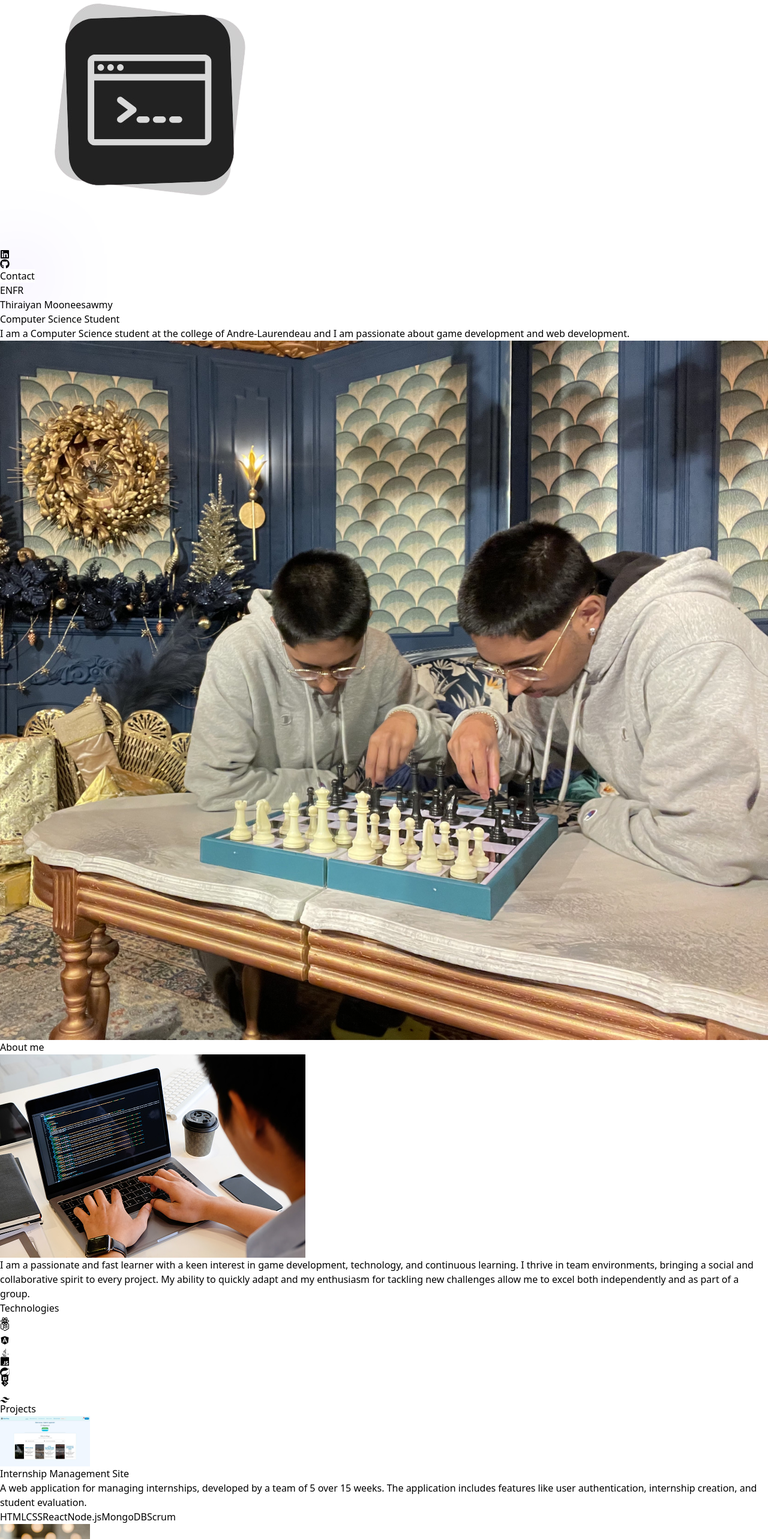
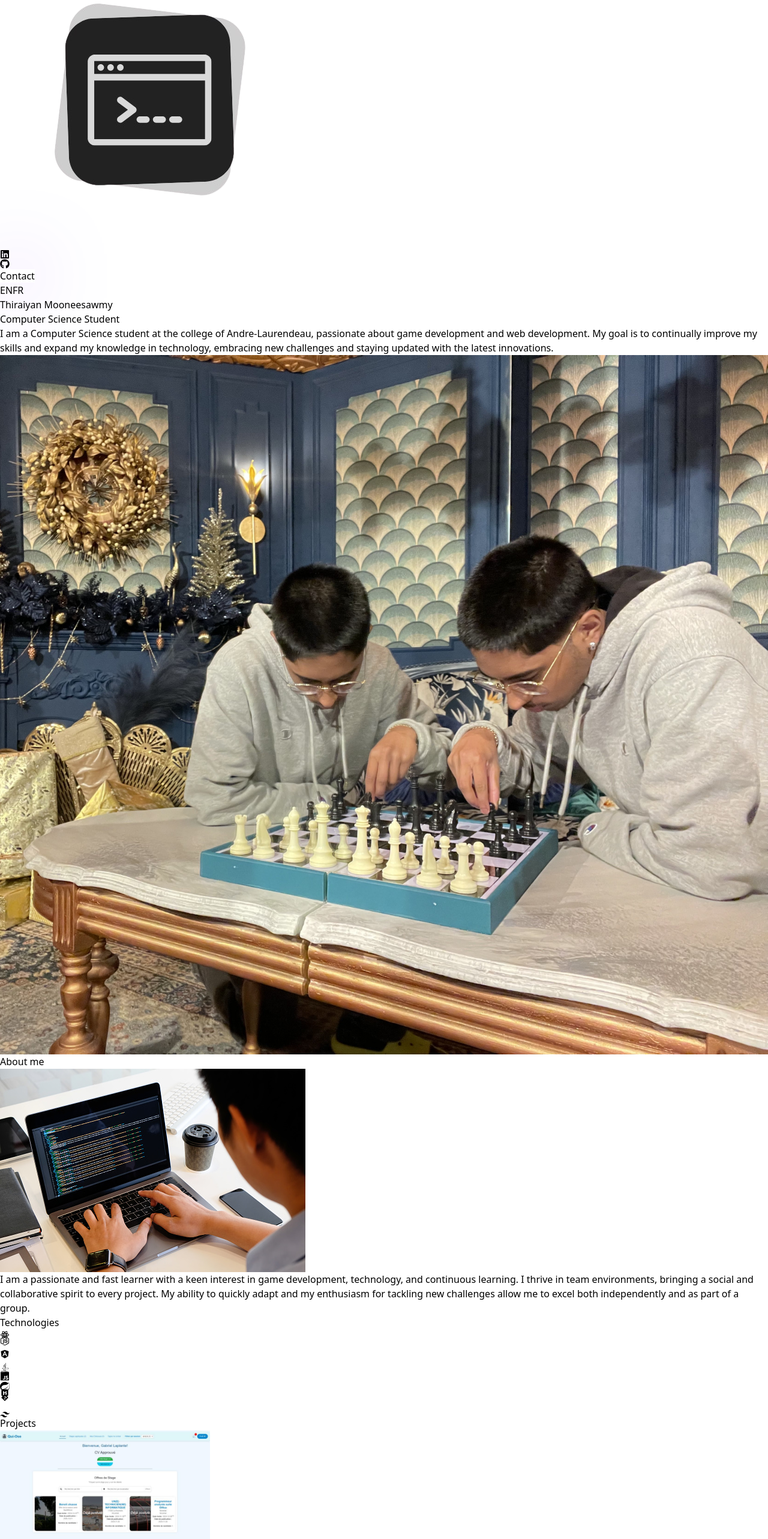
Before and after one commit to Niseiyen1607/Portfolio-2025, a React (Vite) app in the folder portfolio/: page / in a window 1280 px wide. Shown: the part 234-2800 px from the top of the page at 60% size. Built offline with nearby package versions, Linux system fonts and the light colour scheme.

Commit message:
Changement de mon summary dans la sectio hero et tailles des images

```diff
--- a/portfolio/src/components/About.jsx
+++ b/portfolio/src/components/About.jsx
@@ -27,7 +27,7 @@ const About = () => {
                 transition={{ duration: 0.5 }}
                 className="w-full lg:w-1/2">
                     <div className="flex justify-center lg:justify-start">
-                        <p className="my-2 max-w-xl py-6">
+                        <p className="my-2 max-w-xl py-6 text-lg">
                             {t('aboutDescription')}
                         </p>
                     </div>
--- a/portfolio/src/components/Projects.jsx
+++ b/portfolio/src/components/Projects.jsx
@@ -26,8 +26,8 @@ const Projects = () => {
             >
               <img
                 src={project.image}
-                width={150}
-                height={150}
+                width={350}
+                height={350}
                 alt={t(project.title)}
                 className="mb-6 rounded"
               />
--- a/portfolio/src/utils/locales/en.json
+++ b/portfolio/src/utils/locales/en.json
@@ -1,6 +1,6 @@
 {
     "Studies": "Computer Science Student",
-    "Summary": "I am a Computer Science student at the college of Andre-Laurendeau and I am passionate about game development and web development.",
+    "Summary": "I am a Computer Science student at the college of Andre-Laurendeau, passionate about game development and web development. My goal is to continually improve my skills and expand my knowledge in technology, embracing new challenges and staying updated with the latest innovations.",
 
     "aboutTitle": "About me",
     "aboutDescription": "I am a passionate and fast learner with a keen interest in game development, technology, and continuous learning. I thrive in team environments, bringing a social and collaborative spirit to every project. My ability to quickly adapt and my enthusiasm for tackling new challenges allow me to excel both independently and as part of a group.",
--- a/portfolio/src/utils/locales/fr.json
+++ b/portfolio/src/utils/locales/fr.json
@@ -1,6 +1,6 @@
 {
   "Studies": "Étudiant en informatique",
-  "Summary": "Je suis un étudiant en informatique au collège André-Laurendeau et je suis passionné par le développement de jeux et le développement web.",
+  "Summary": "Je suis un étudiant en informatique au collège André-Laurendeau, passionné par le développement de jeux et le développement web. Mon objectif est d'améliorer continuellement mes compétences et d'élargir mes connaissances en technologie, en relevant de nouveaux défis et en me tenant informé des dernières innovations.",
 
   "aboutTitle": "À propos de moi",
   "aboutDescription": "Je suis une personne passionnée et un apprenant rapide, avec un grand intérêt pour le développement de jeux, la technologie et l'apprentissage continu. J'apprécie le travail en équipe et j'apporte un esprit collaboratif et social à chaque projet. Mon adaptabilité et mon enthousiasme pour relever de nouveaux défis me permettent d'exceller aussi bien en autonomie qu'en collaboration.",
```
